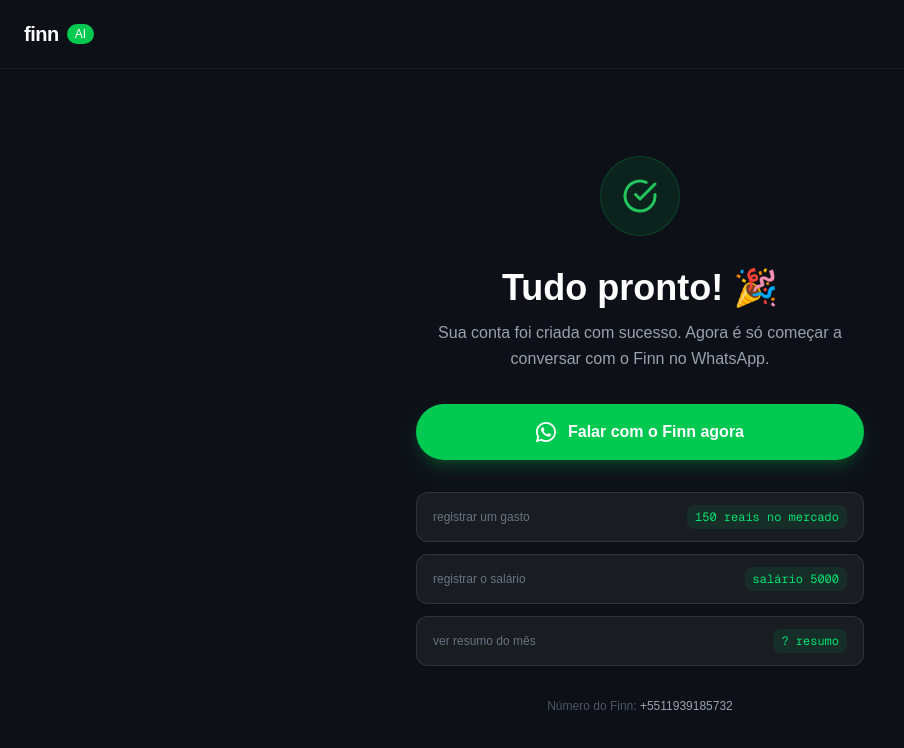
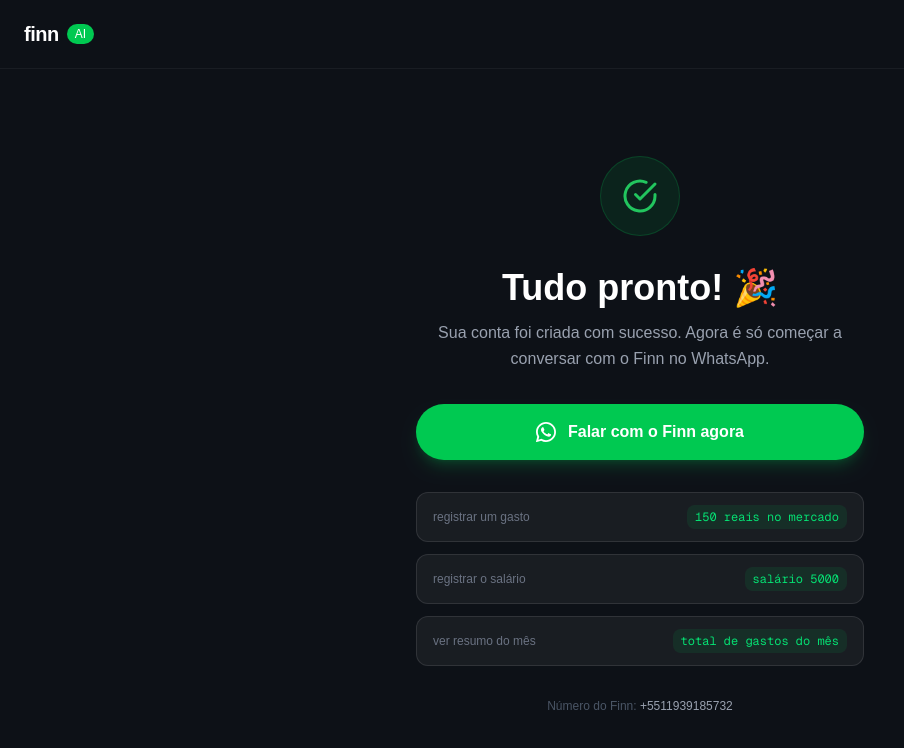
Before and after one commit to vitor-lv/couple-finance, a Next.js app: page /sucesso in a window 1280 px wide. Shown: the top 748 px of the page, without its empty margins (0-904 px from the left). Built offline with nearby package versions, Linux system fonts and the light colour scheme.

Commit message:
fix: update resumo tip text on /sucesso
Co-Authored-By: Claude Sonnet 4.6 <noreply@anthropic.com>

```diff
--- a/src/app/sucesso/page.tsx
+++ b/src/app/sucesso/page.tsx
@@ -78,7 +78,7 @@ function SucessoContent() {
             {[
               { cmd: '150 reais no mercado', desc: 'registrar um gasto' },
               { cmd: 'salário 5000', desc: 'registrar o salário' },
-              { cmd: '? resumo', desc: 'ver resumo do mês' },
+              { cmd: 'total de gastos do mês', desc: 'ver resumo do mês' },
             ].map((tip, i) => (
               <div key={i} className="flex items-center justify-between bg-white/5 border border-white/10 rounded-xl px-4 py-3">
                 <span className="text-xs text-gray-500">{tip.desc}</span>
```
